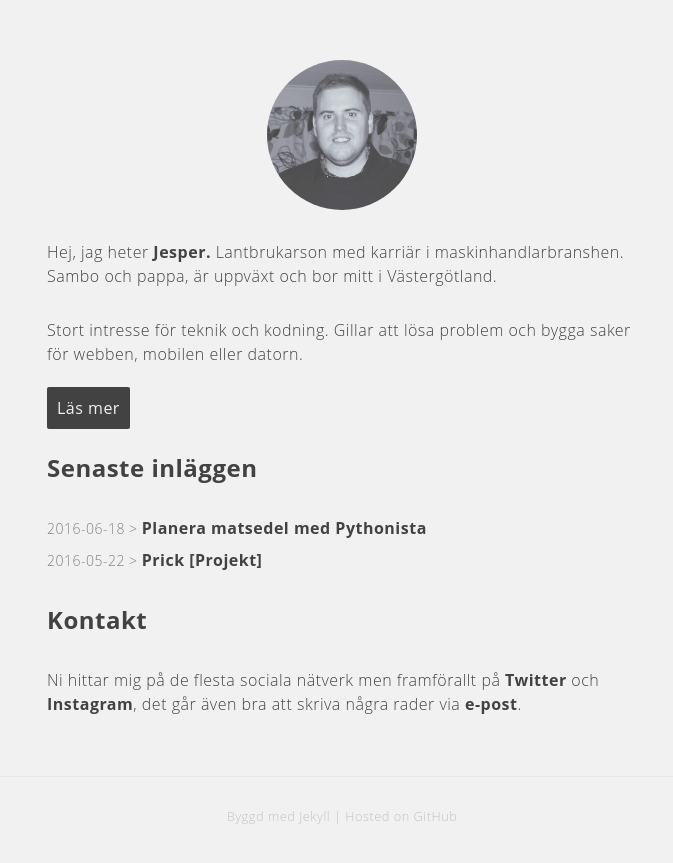
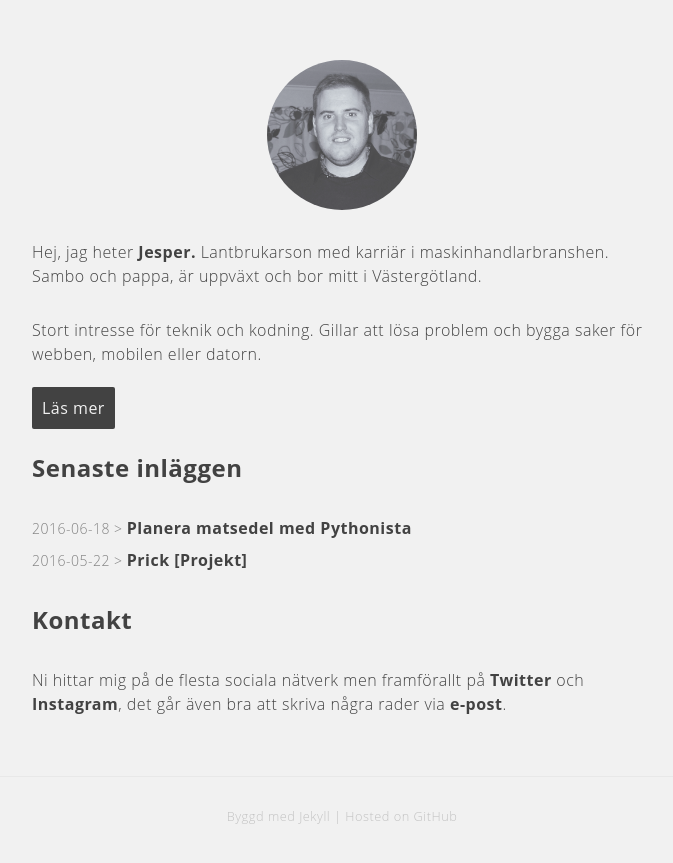
Before and after one commit to jesperpsvensson/jesperpsvensson.github.io, a Jekyll site: the page built from index.html, in a window 1280 px wide. Shown: the top 863 px of the page, without its empty margins (298-971 px from the left). Built offline with Jekyll 4.4.1, drawn with Linux system fonts in a browser that asks for light colours; some web fonts are replaced.

Commit message:
ändrad bredd trapper

```diff
--- a/_sass/_base.scss
+++ b/_sass/_base.scss
@@ -157,8 +157,8 @@
  * Wrapper
  */
 .wrapper {
-    max-width: -webkit-calc(#{$content-width} - (#{$spacing-unit} * 7));
-    max-width:         calc(#{$content-width} - (#{$spacing-unit} * 7));
+    max-width: -webkit-calc(#{$content-width} - (#{$spacing-unit} * 6));
+    max-width:         calc(#{$content-width} - (#{$spacing-unit} * 6));
     margin-right: auto;
     margin-left: auto;
     padding-right: $spacing-unit;
```
